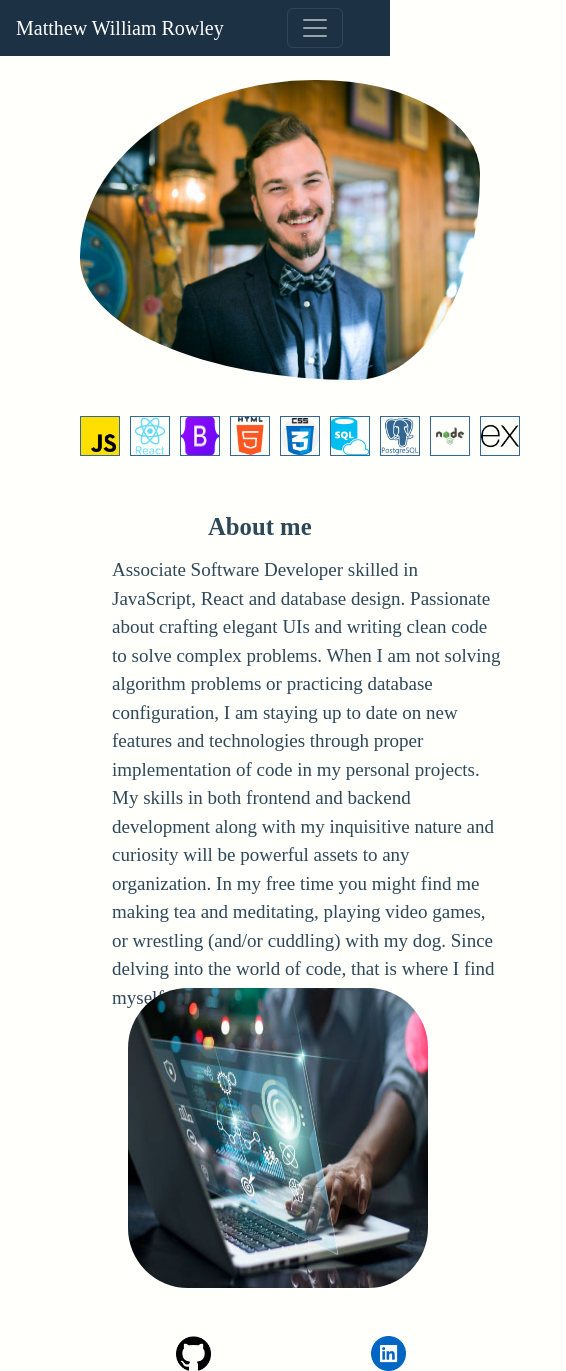
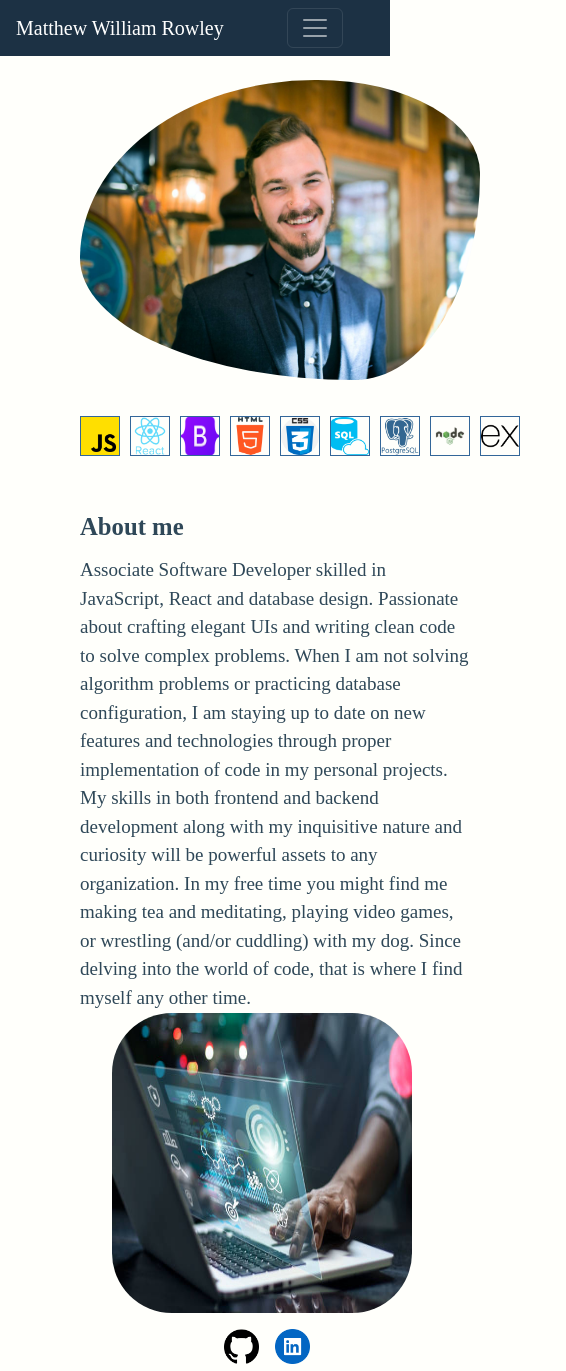
Before and after one commit to mattrowley10/Portfolio, a React (Vite) app: page / in a window 390 px wide. Shown: the whole page, 566 px wide, since content can reach past the window. Built offline with nearby package versions, Linux system fonts and the light colour scheme.

Commit message:
adjustment to about image and contact div

```diff
--- a/src/App.css
+++ b/src/App.css
@@ -8,6 +8,7 @@
 .app, html{
   overflow: hidden;
   background-color: #FFFFFB;
+  min-height: 100vh;
 }
 .navbar-header{
   font-family: 'Slabo';
@@ -77,7 +78,7 @@
   flex-direction: row;
   position: absolute;
   top: 25rem;
-  min-height: 25rem;
+  /* min-height: 25rem; */
   color:#2F4858;
   margin-left: 7rem;
   font-family: "Slabo";
@@ -102,8 +103,6 @@
 }
 .aboutimg{
   position: relative;
-  top: 23rem;
-  left: 42rem;
   border-radius: 20%;
   height: 300px;
   width: 300px;
@@ -116,18 +115,21 @@
   transform: translateX(0);
   transition: 3.5s ease;
 }
+.contact-div{
+position: absolute;
+bottom: 0;
+width: 100%;
+}
+
 .contact-list{
   list-style: none;
   display: flex;
   justify-content: center;
-  position: absolute;
-  top: 47rem;
-  left: 38rem;
 }
 .contact-icon{
   height: 35px;
   width: 35px;
-  margin-right: 10rem;
+  margin-right: 1rem;
 }
 .projects-header{
   color: #2F4858;
@@ -153,6 +155,7 @@
 .container{
  margin: auto;
  text-align: center;
+
 }
 @media (min-width: 1600px){
   .about-section{
@@ -161,46 +164,48 @@
   .about-header{
     top: 30rem;
   }
-  .aboutimg{
-    top: 27rem;
-    left: 70rem;
-  }
-  .contact-list{
-    position: absolute;
-    top: 58rem;
-    left: 50rem;
-  }
+
+
 }
 @media(max-width: 1024px) {
   .app, html{
     overflow: scroll;
   }
-  .aboutimg{
-    top: 26rem;
-    left: 21rem;
-  }
+
   .about-header{
     padding-left: 1rem;
   }
   .about-section{
-    flex-wrap: wrap;
+    flex-wrap: nowrap;
     margin-left: 5rem;
   }
-  .contact-list{
-    left: 25rem;
-    top: 50rem;
+  .aboutimg{
+    top: 3rem;
   }
+  .contact-div{
+    position: relative;
+    top: 32rem;
+    left: 4rem;
+  }
+
 }
 @media(max-width: 768px) {
   .app, html{
     overflow: scroll;
   }
+  .homeimg{
+    left: 1rem;
+  }
+  .icon-list{
+    left: 23rem;
+  }
   .about-header{
-    padding-left: 2rem;
+    padding-left: 0rem;
+    margin-left: 1rem;
   }
   .about-section{
     flex-wrap: wrap;
-    margin-left: 7rem;
+    margin-left: 1rem;
   }
   .about-body{
     max-width: 100%;
@@ -210,17 +215,20 @@
     padding-left: 0;
   }
   .aboutimg{
-    left: 22rem;
-    top: 26rem;
+    top: 5rem;
+    left: 5rem;
   }
-  .contact-list{
-    left: 27rem;
-    top: 55rem;
-  }
+
   .project-img{
     height: 400px;
     width: 500px;
   }
+  .contact-div{
+    position: relative;
+    top: 50rem;
+    left: 3rem;
+  }
+
 }
 @media (max-width: 425px) {
   .app, html{
@@ -235,35 +243,34 @@
   }
   .about-header{
     top: 32rem;
-    left: 6rem;
+    left: 4rem;
   }
   .about-section{
     flex-wrap: wrap;
     position: relative;
-    left: 7rem;
+    left: 5rem;
     top: 10rem;
     margin-left: 0rem;
     max-width: 100%;
     padding-left: 0;
   }
-  .about-body{
 
-    max-width: 100%;
-  }
   .aboutimg{
     position: relative;
-    top: 15rem;
-    left: 8rem;
+    top: 14rem;
+    left: 2rem;
   }
-  .contact-list{
-    position: relative;
-    top: 18rem;
-    left: 10rem;
-  }
+
   .project-img{
     height: 200px;
     width: 300px;
   }
+  .contact-div{
+    position: relative;
+    top: 25rem;
+    left: 4rem;
+  }
+
 }
 @media (max-width: 375px) {
   .app, html{
@@ -278,14 +285,14 @@
   }
   .about-header{
     top: 32rem;
-    left: 6rem;
+    left: 7rem;
   }
   .about-section{
     flex-wrap: wrap;
     position: relative;
-    left: 7rem;
+    left: 5rem;
     top: 10rem;
-    margin-left: 1rem;
+
     max-width: 100%;
   }
   .about-body{
@@ -294,21 +301,30 @@
   }
   .aboutimg{
     position: relative;
-    top: 22rem;
-    left: 10rem;
+    top: 19rem;
+
   }
-  .contact-list{
+  .contact-div{
     position: relative;
-    top: 27rem;
-    left: 12rem;
+    top: 30rem;
+    left: 4rem;
   }
 
 }
 @media(max-width: 320px){
   .aboutimg{
+    position: relative;
     top: 25rem;
-    left: 8rem;
   }
+  .icon-list{
+    left: 0;
+  }
+.contact-div{
+  position: relative;
+  top: 36rem;
+  left: 5rem;
+}
+
   .project-img{
     height: 150px;
     width: 200px;
--- a/src/Components/Home.jsx
+++ b/src/Components/Home.jsx
@@ -86,13 +86,14 @@ export default function Home() {
           my dog. Since delving into the world of code, that is where I find
           myself any other time.
         </p>
-      </div>
         <img
           src="techimage.jpeg"
           className="aboutimg"
           ref={ref}
           alt="Tech Image"
         />
+      </div>
+      <div className="contact-div">
         <ul className="contact-list">
           <li className="contact-list-item">
             <a href="https://github.com/mattrowley10">
@@ -110,5 +111,6 @@ export default function Home() {
           </li>
         </ul>
       </div>
+    </div>
   );
 }
```
Lines whose indentation alone changed are shown as unchanged.
